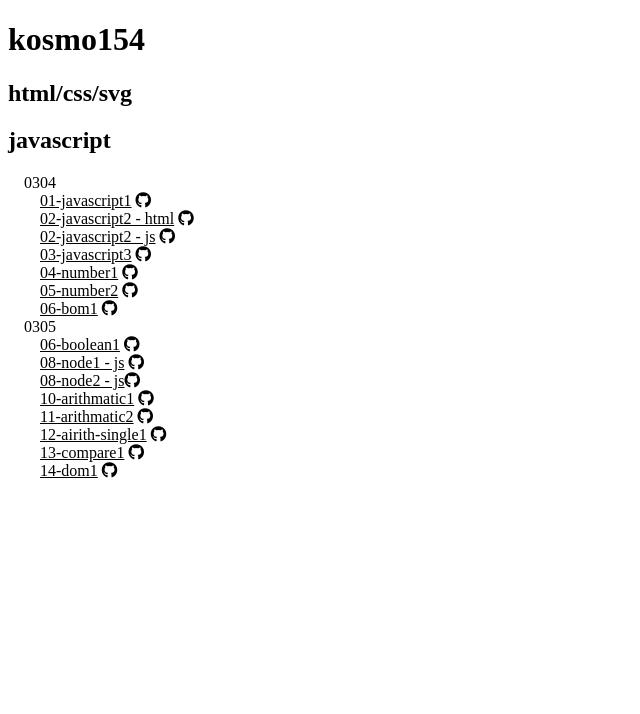
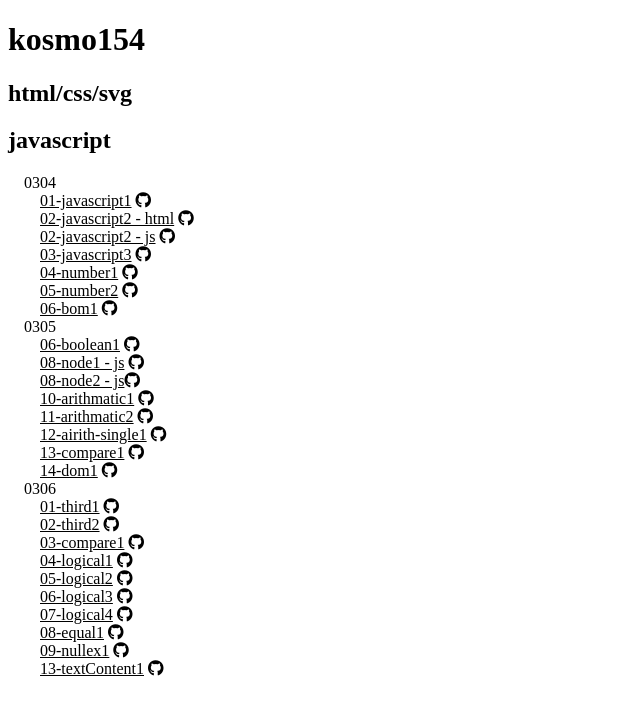
Before and after one commit to Daran0628/kosmo154-js, a plain HTML site: page index.html in a window 1280 px wide. Shown: the whole page, without its empty margins (0-640 px from the left). Drawn offline with Linux system fonts and the light colour scheme.

Commit message:
250326 index update

```diff
--- a/index.html
+++ b/index.html
@@ -31,7 +31,7 @@
         <ul>
             <li><a href="./0305/06-boolean1.html" target="_blank">06-boolean1</a> <a href="https://github.com/Daran0628/kosmo154-js/blob/main/0305/06-boolean1.html" target="_blank"><i class="fa-brands fa-github"></i></a></li>
             <li><a href="./0305/08-node1.js" target="_blank">08-node1 - js</a> <a href="https://github.com/Daran0628/kosmo154-js/blob/main/0305/08-node1.js" target="_blank"><i class="fa-brands fa-github"></i></a></li>
-            <li><a href="./0305/09-node2.js" target="_blank">08-node2 - js</a><a href="https://github.com/Daran0628/kosmo154-js/blob/main/0305/08-node2.js" target="_blank"><i class="fa-brands fa-github"></i></a></li>
+            <li><a href="./0305/09-node2.js" target="_blank">08-node2 - js</a><a href="https://github.com/Daran0628/kosmo154-js/blob/main/0305/09-node2.js" target="_blank"><i class="fa-brands fa-github"></i></a></li>
             <li><a href="./0305/10-arithmatic1.html" target="_blank">10-arithmatic1</a> <a href="https://github.com/Daran0628/kosmo154-js/blob/main/0305/10-arithmatic1.html" target="_blank"><i class="fa-brands fa-github"></i></a></li>
             <li><a href="./0305/11-arithmatic2.html" target="_blank">11-arithmatic2</a> <a href="https://github.com/Daran0628/kosmo154-js/blob/main/0305/11-arithmatic2.html" target="_blank"><i class="fa-brands fa-github"></i></a></li>
             <li><a href="./0305/12-airith-single1.html" target="_blank">12-airith-single1</a> <a href="https://github.com/Daran0628/kosmo154-js/blob/main/0305/12-airith-single1.html" target="_blank"><i class="fa-brands fa-github"></i></a></li>
@@ -39,7 +39,20 @@
             <li><a href="./0305/14-dom1.html" target="_blank">14-dom1</a> <a href="https://github.com/Daran0628/kosmo154-js/blob/main/0305/14-dom1.html" target="_blank"><i class="fa-brands fa-github"></i></a></li>
         </ul>
     </li>
-    <li></li>
+    <li>0306
+        <ul>
+            <li><a href="./0306/01-third1.html" target="_blank">01-third1</a> <a href="https://github.com/Daran0628/kosmo154-js/blob/main/0306/01-third1.html" target="_blank"><i class="fa-brands fa-github"></i></a></li>
+            <li><a href="./0306/02-third2.html" target="_blank">02-third2</a> <a href="https://github.com/Daran0628/kosmo154-js/blob/main/0306/02-third2.html" target="_blank"><i class="fa-brands fa-github"></i></a></li>
+            <li><a href="./0306/03-compare1.html" target="_blank">03-compare1</a> <a href="https://github.com/Daran0628/kosmo154-js/blob/main/0306/03-compare1.html" target="_blank"><i class="fa-brands fa-github"></i></a></li>
+            <li><a href="./0306/04-logical1.html" target="_blank">04-logical1</a> <a href="https://github.com/Daran0628/kosmo154-js/blob/main/0306/04-logical1.html" target="_blank"><i class="fa-brands fa-github"></i></a></li>
+            <li><a href="./0306/05-logical2.html" target="_blank">05-logical2</a> <a href="https://github.com/Daran0628/kosmo154-js/blob/main/0306/05-logical2.html" target="_blank"><i class="fa-brands fa-github"></i></a></li>
+            <li><a href="./0306/06-logical3.html" target="_blank">06-logical3</a> <a href="https://github.com/Daran0628/kosmo154-js/blob/main/0306/06-logical3.html" target="_blank"><i class="fa-brands fa-github"></i></a></li>
+            <li><a href="./0306/07-logical4.html" target="_blank">07-logical4</a> <a href="https://github.com/Daran0628/kosmo154-js/blob/main/0306/07-logical4.html" target="_blank"><i class="fa-brands fa-github"></i></a></li>
+            <li><a href="./0306/08-equal1.html" target="_blank">08-equal1</a> <a href="https://github.com/Daran0628/kosmo154-js/blob/main/0306/08-equal1.html" target="_blank"><i class="fa-brands fa-github"></i></a></li>
+            <li><a href="./0306/09-nullex1.html" target="_blank">09-nullex1</a> <a href="https://github.com/Daran0628/kosmo154-js/blob/main/0306/09-nullex1.html" target="_blank"><i class="fa-brands fa-github"></i></a></li>
+            <li><a href="./0306/13-textContent1.html" target="_blank">13-textContent1</a> <a href="https://github.com/Daran0628/kosmo154-js/blob/main/0306/13-textContent1.html" target="_blank"><i class="fa-brands fa-github"></i></a></li>
+        </ul>
+    </li>
     <li></li>
     <li></li>
     <li></li>
```
